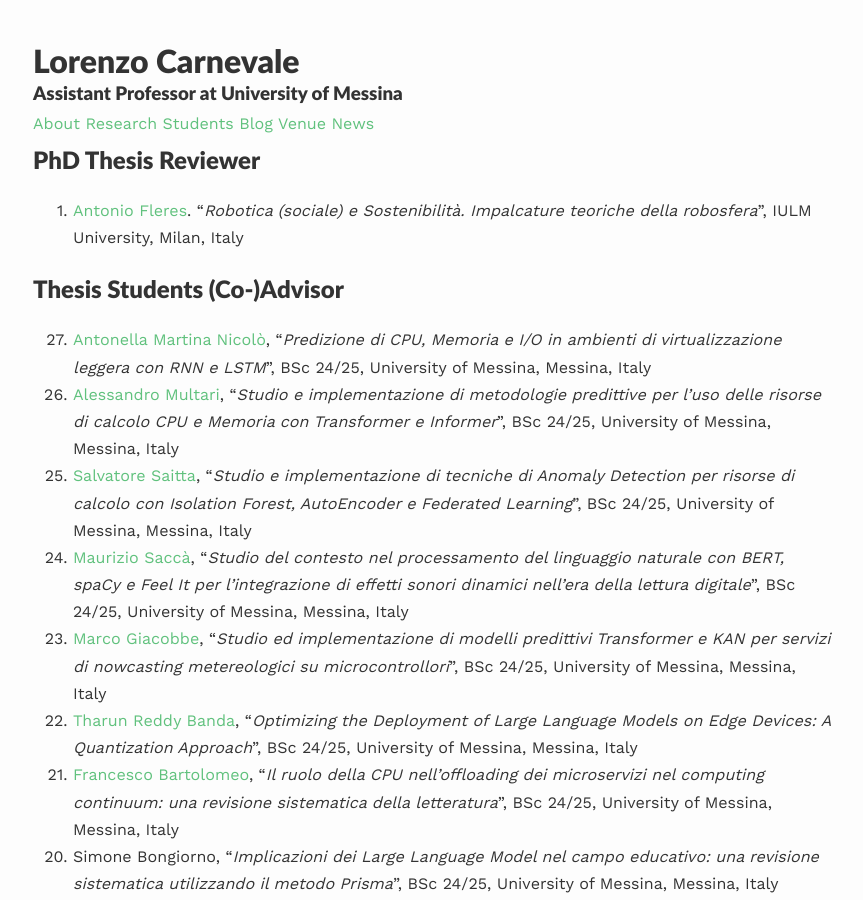
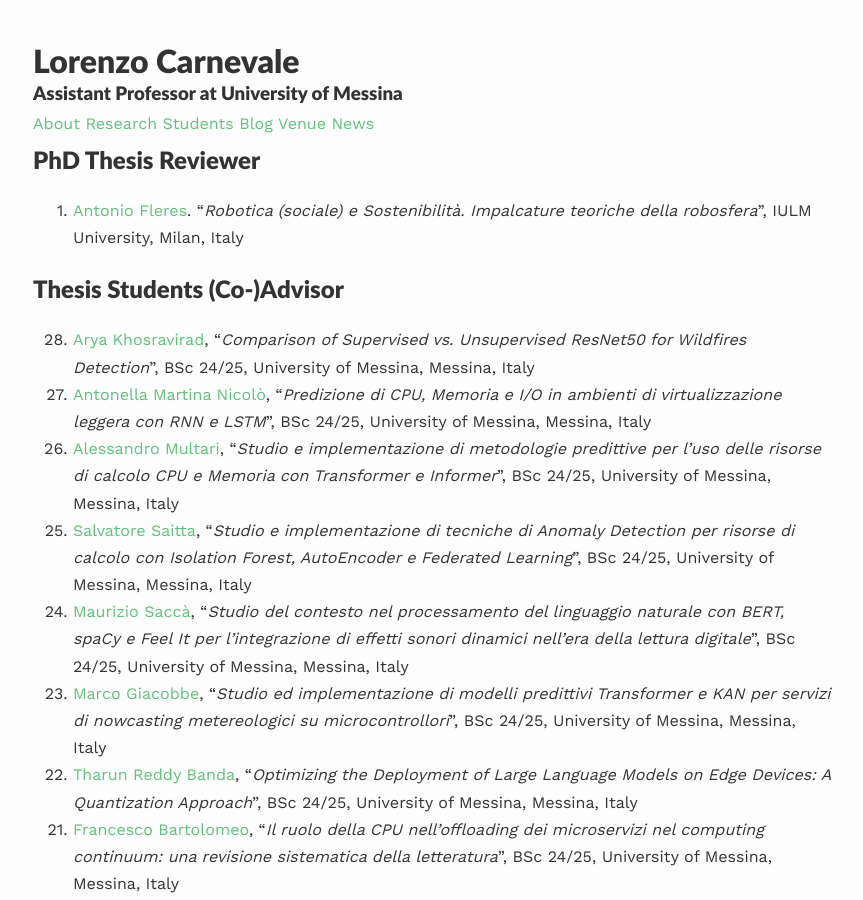
Before and after one commit to lcarnevale/lcarnevale.github.io, a Jekyll site: the page built from _pages/teaching.md, in a window 1280 px wide and 900 px high. Shown: the whole window, without its empty margins (207-1070 px from the left). Built offline with Jekyll 4.4.1, drawn with Linux system fonts in a browser that asks for light colours; nearby versions of some CDN libraries; some web fonts are replaced.

Commit message:
add thesis of Khosravirad

```diff
--- a/_pages/teaching.md
+++ b/_pages/teaching.md
@@ -11,6 +11,7 @@ published: true
 1. [Antonio Fleres](https://www.linkedin.com/in/antonio-fleres-863532177/). "*Robotica (sociale) e Sostenibilità. Impalcature teoriche della robosfera*", IULM University, Milan, Italy
 
 ## Thesis Students (Co-)Advisor
+1. [Arya Khosravirad](https://www.linkedin.com/in/arya-khosravi/), "*Comparison of Supervised vs. Unsupervised ResNet50 for Wildfires Detection*", BSc 24/25, University of Messina, Messina, Italy
 1. [Antonella Martina Nicolò](https://www.linkedin.com/in/antonella-martina-nicolò-48577710a/), "*Predizione di CPU, Memoria e I/O in ambienti di virtualizzazione leggera con RNN e LSTM*", BSc 24/25, University of Messina, Messina, Italy
 1. [Alessandro Multari](), "*Studio e implementazione di metodologie predittive per l'uso delle risorse di calcolo CPU e Memoria con Transformer e Informer*", BSc 24/25, University of Messina, Messina, Italy
 1. [Salvatore Saitta](), "*Studio e implementazione di tecniche di Anomaly Detection per risorse di calcolo con Isolation Forest, AutoEncoder e Federated Learning*", BSc 24/25, University of Messina, Messina, Italy
```
